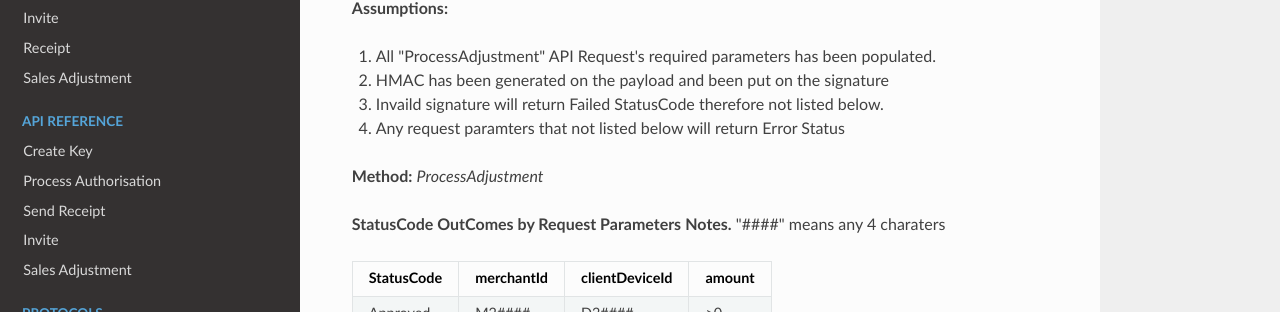
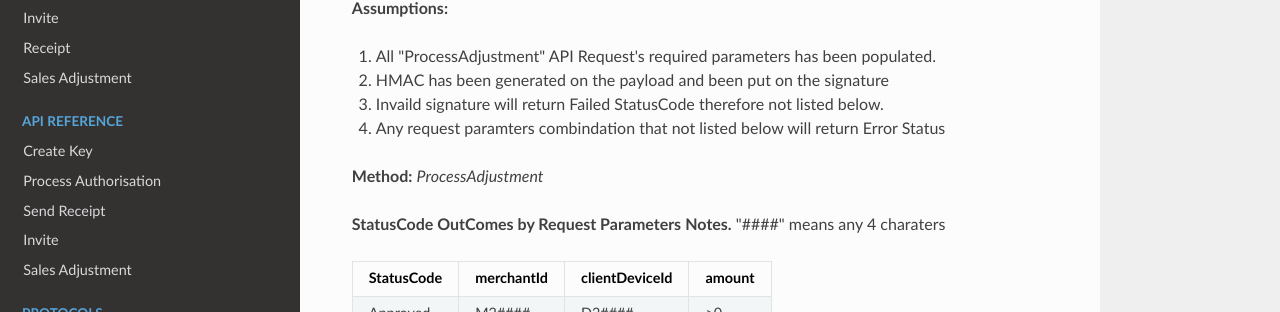
Before and after one commit to oxipay/posdocs, an MkDocs documentation site: the page built from docs/testing/sales_adjustment.md, in a window 1280 px wide. Shown: the part 174-486 px from the top of the page. Built offline with MkDocs 1.6.1, drawn with Linux system fonts in a browser that asks for light colours; nearby versions of some CDN libraries; old or Windows-style settings are respelled for this version of MkDocs.

Commit message:
add missing word

```diff
--- a/docs/testing/sales_adjustment.md
+++ b/docs/testing/sales_adjustment.md
@@ -8,7 +8,7 @@ For Testing the "ProcessAdjustment" API possible response, here list of the para
 
 3. Invaild signature will return Failed StatusCode therefore not listed below.
 
-4. Any request paramters that not listed below will return Error Status
+4. Any request paramters combindation that not listed below will return Error Status
 
 **Method:** *ProcessAdjustment*
 
```
Also changed, not shown: docs/testing/create_key.md (+1 -1 lines), docs/testing/invite.md (+1 -1 lines), docs/testing/process_authorisation.md (+1 -1 lines), docs/testing/send_receipt.md (+1 -1 lines).
